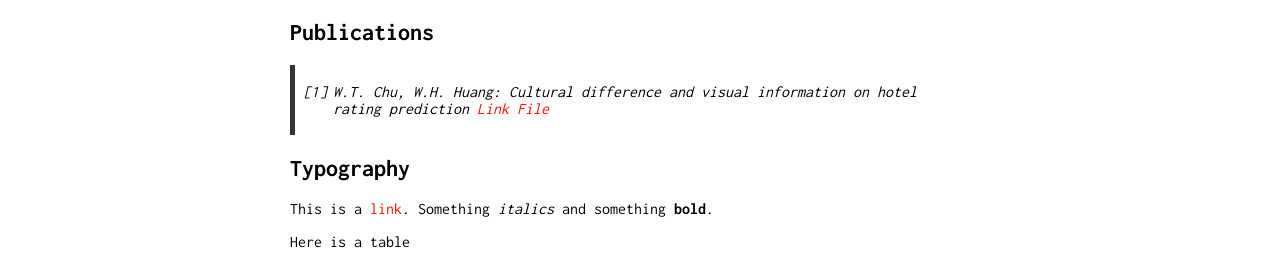
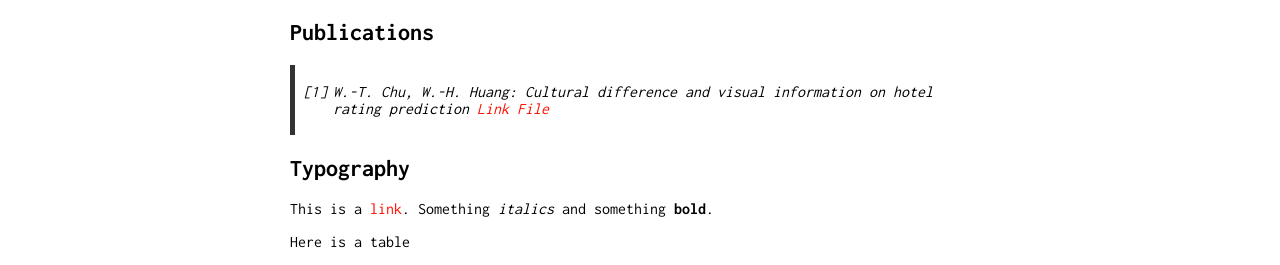
Before and after one commit to henry0726/henry0726.github.io, a Jekyll site: the page built from index.md, in a window 1280 px wide. Shown: the part 674-939 px from the top of the page. Built offline with Jekyll 4.4.1, drawn with Linux system fonts in a browser that asks for light colours; our own code applies the rules of GitHub Pages for plain Markdown files.

```diff
--- a/index.md
+++ b/index.md
@@ -21,7 +21,7 @@ PYTHON | <img src="python-logo.png" style="width:150px;height:60px;"/> | Won Bes
 
 ## Publications
 
-> 1. W.T. Chu, W.H. Huang: Cultural difference and visual information on hotel rating prediction [Link](https://link.springer.com/article/10.1007/s11280-016-0404-2) [File](https://github.com/henry0726/henry0726.github.io/raw/master/World%20Wide%20Web%20Journal.pdf)
+> 1. W.-T. Chu, W.-H. Huang: Cultural difference and visual information on hotel rating prediction [Link](https://link.springer.com/article/10.1007/s11280-016-0404-2) [File](https://github.com/henry0726/henry0726.github.io/raw/master/World%20Wide%20Web%20Journal.pdf)
 
 ## Typography
 
```
